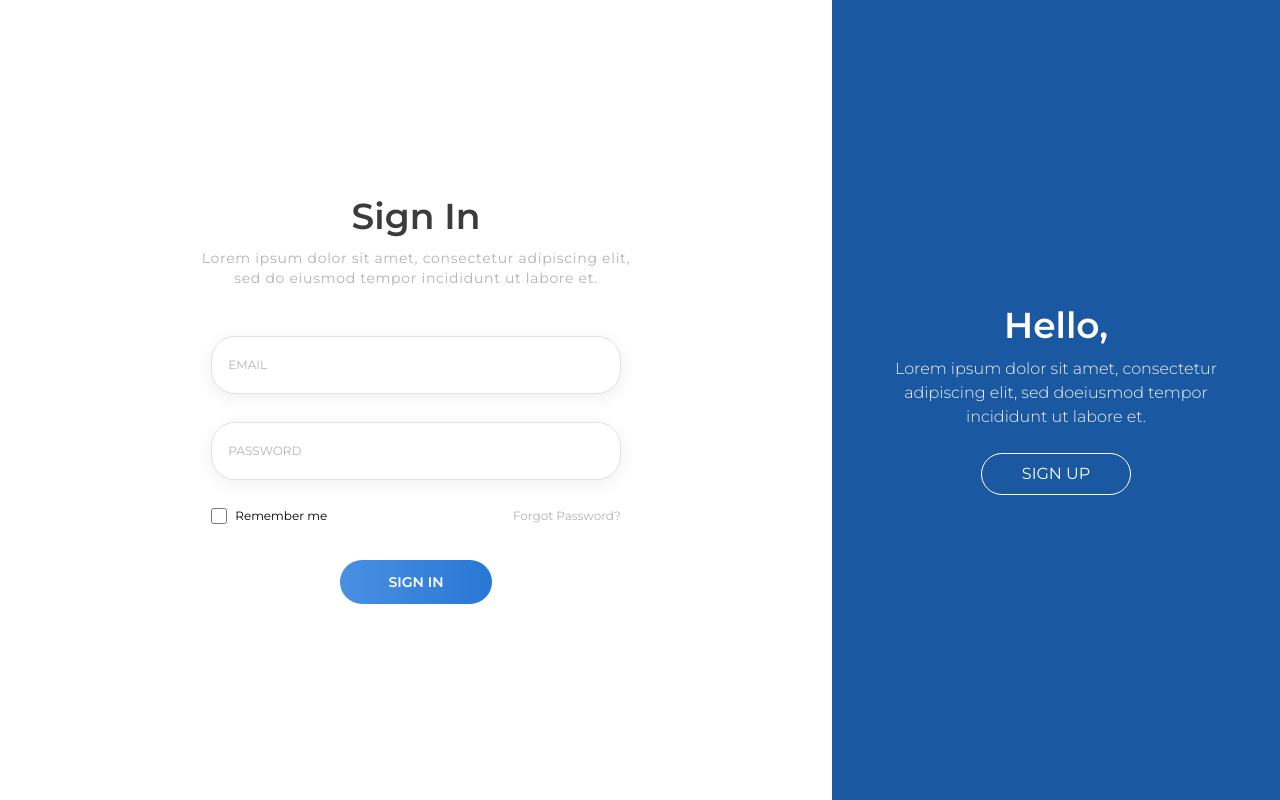
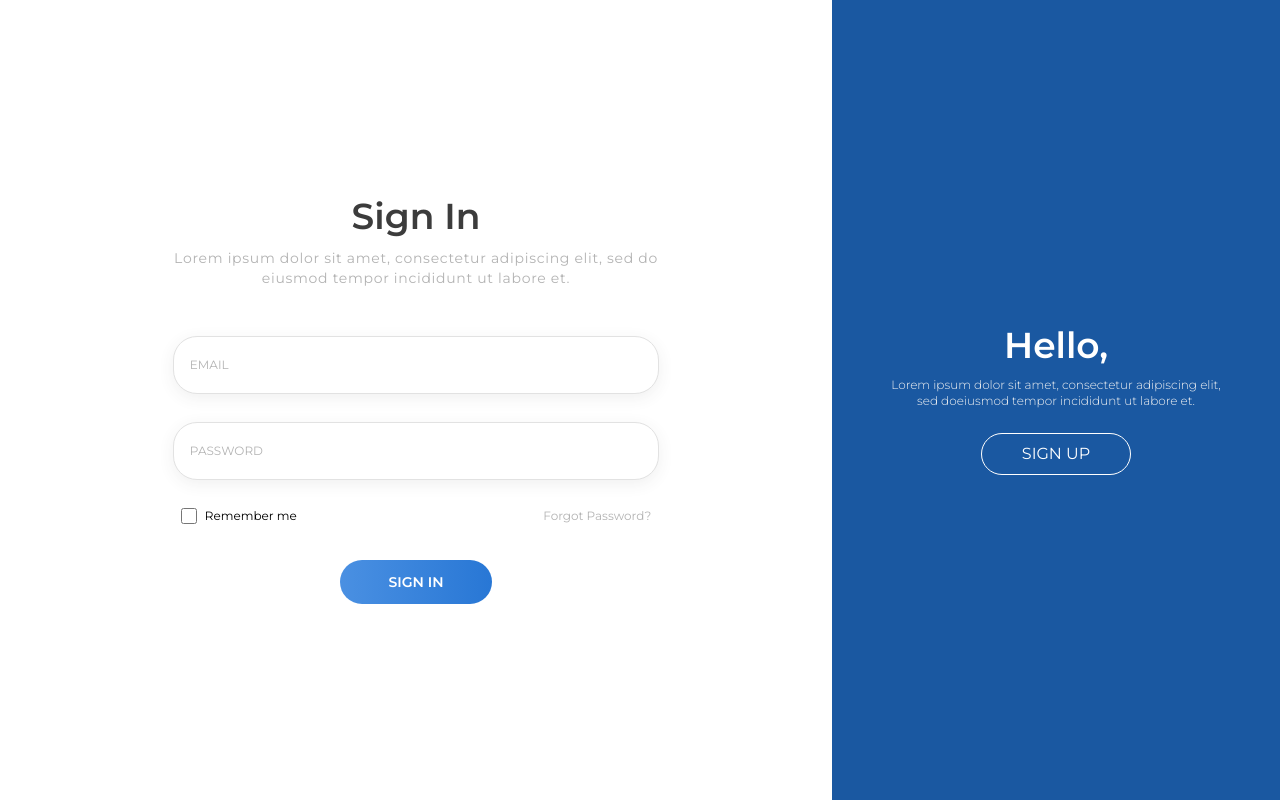
Before and after one commit to abitshrestha03/CMS, a React (Vite) app: page / in a window 1280 px wide. Built offline with nearby package versions, Linux system fonts and the light colour scheme.

Commit message:
spacing and margin fixes

```diff
--- a/src/pages/ToggleAuthPage.jsx
+++ b/src/pages/ToggleAuthPage.jsx
@@ -18,7 +18,7 @@ const ToggleAuthPage = () => {
     <div className="flex h-screen overflow-hidden">
       {/* Left Panel */}
       <div
-        className={`w-full md:w-[65vw] flex items-center justify-center bg-white transition-transform duration-500  md:px-12 lg:px-28 xl:px-48 2k:px-44 ${
+        className={`w-full md:w-[65vw] flex items-center justify-center bg-white transition-transform duration-500  md:px-12 lg:px-28 xl:px-44 2k:px-44 ${
           isSignUp ? "md:translate-x-[35vw]" : ""
         }`}
       >
@@ -33,7 +33,7 @@ const ToggleAuthPage = () => {
           <div className="flex flex-col items-center">
             {isSignUp ? (
               <>
-                <form className="xs:space-y-5 md:space-y-7 2k:space-y-12 w-full md:w-[50vw] lg:w-[40vw] xl:w-[32vw]">
+                <form className="xs:space-y-5 md:space-y-7 2k:space-y-12 w-full md:w-[50vw] lg:w-[41vw] xl:w-[38vw]">
                   <div className="relative w-full">
                     {/* Input Field */}
                     <input
@@ -98,7 +98,7 @@ const ToggleAuthPage = () => {
               </>
             ) : (
               <>
-                <form className="space-y-7 2k:space-y-8 w-full md:w-[47vw] xl:w-[32vw] 2k:w-[30vw]">
+                <form className="xs:space-y-5 md:space-y-7 2k:space-y-8 w-full md:w-[52vw] lg:w-[45vw] xl:w-[38vw] 2k:w-[30vw]">
                   <div className="relative w-full">
                     {/* Input Field */}
                     <input
@@ -126,7 +126,7 @@ const ToggleAuthPage = () => {
                       className="input-style pl-10"
                     />
                   </div>
-                  <div className="flex items-center justify-between">
+                  <div className="flex items-center justify-between px-2">
                     <div className="flex items-center">
                       <input
                         type="checkbox"
@@ -150,14 +150,14 @@ const ToggleAuthPage = () => {
 
       {/* Right Panel */}
       <div
-        className={`md:w-[35vw] bg-custom-blue text-white hidden md:flex flex-col items-center justify-center text-center px-12 transition-transform duration-500 ${
+        className={`md:w-[35vw] bg-custom-blue text-white hidden md:flex flex-col items-center justify-center text-center md:px-2 lg:px-12 transition-transform duration-500 ${
           isSignUp ? "md:-translate-x-[65vw]" : ""
         }`}
       >
         <h1 className="text-4xl 2k:text-8xl font-semibold">
           {isSignUp ? "Welcome Back" : "Hello,"}
         </h1>
-        <p className="text-center text-[#F4F4F4] text-md 2k:text-4xl mt-3 mb-6 font-light">
+        <p className="text-center text-[#F4F4F4] md:text-xs lg:text-md 2k:text-4xl mt-3 mb-6 font-light">
           {isSignUp
             ? "Lorem ipsum dolor sit amet, consectetur adipiscing elit, sed doeiusmod tempor incididunt ut labore et."
             : "Lorem ipsum dolor sit amet, consectetur adipiscing elit, sed doeiusmod tempor incididunt ut labore et."}
```
